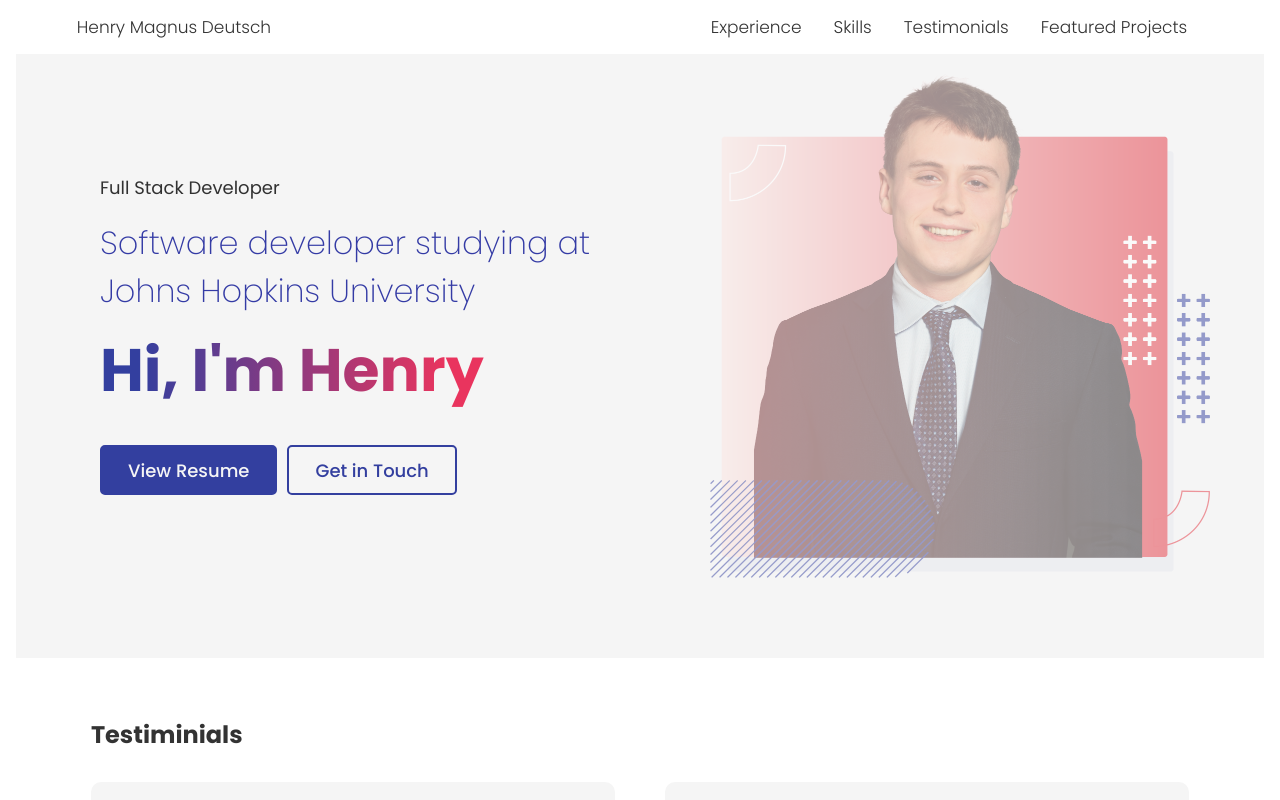
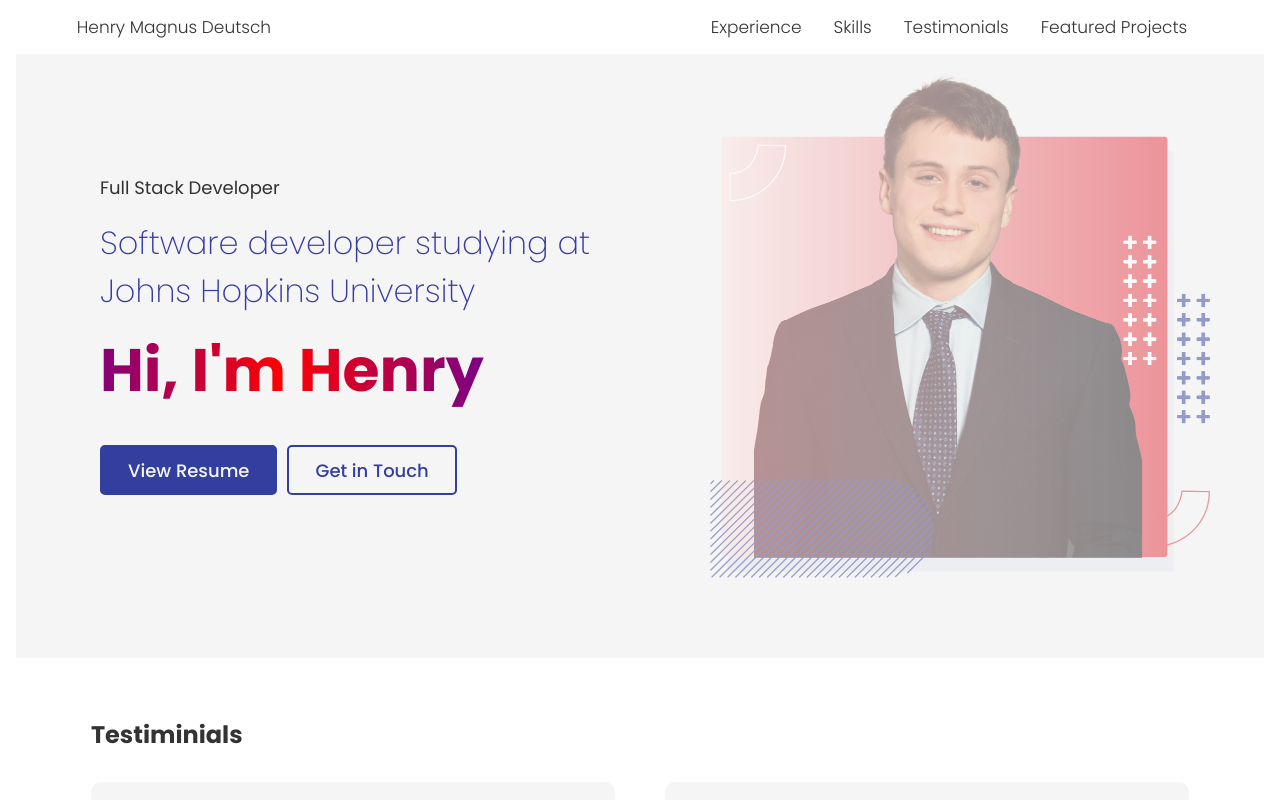
Before and after one commit to henry-md/my-site, a React (Vite) app: page / in a window 1280 px wide. Shown: the top 800 px of the page. Built offline with nearby package versions, Linux system fonts and the light colour scheme.

Commit message:
style(above the fold): added rainbow text rahhh

```diff
--- a/src/App.css
+++ b/src/App.css
@@ -264,16 +264,32 @@ a.name {
 .subhead-rainbow {
   font-size: 60px;
   font-weight: 700;
-  background: linear-gradient(to right, #f32170, #ff6b08,#3845ff);
+  /* background: linear-gradient(to right, #f32170, #ff6b08,#3845ff);
   background: linear-gradient(to right, #f32170,rgb(51, 63, 159) 90%);
-  background: linear-gradient(to right, rgb(45, 39, 243), rgb(233, 52, 94) 90%);
+  background: linear-gradient(to right, rgb(45, 39, 243), rgb(233, 52, 94) 90%); */
   background: linear-gradient(to right, var(--blue) 10%, rgb(233, 52, 94) 90%);
+  background: linear-gradient(
+        90deg,
+        #ff0000, #0000ff, #ff0000, #0000ff
+      );
+  background-size: 300% 100%;
+  color: transparent;
   -webkit-text-fill-color: transparent;
   background-clip: text;
   -webkit-background-clip: text;
   margin: 10px 0 30px 0;
   display: inline-block;
-  width: contain
+  width: contain;
+  animation: rainbow 8s linear infinite;
+}
+
+@keyframes rainbow {
+  0% {
+    background-position: 0% 50%;
+  }
+  100% {
+    background-position: 100% 50%;
+  }
 }
 
 .resume-contact {
```
